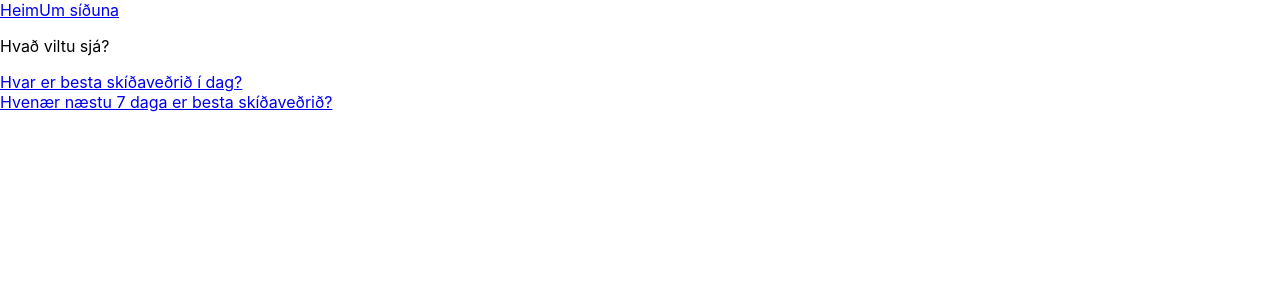
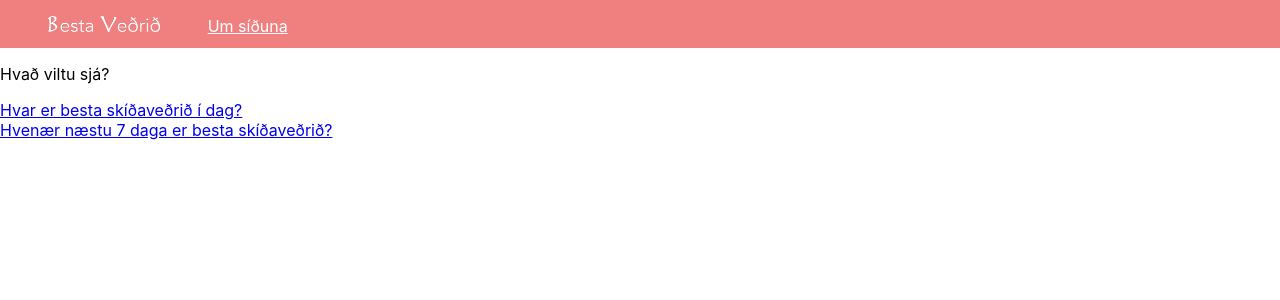
Before and after one commit to Heidrun7/skiResortsWeb, a React (Create React App) app in the folder frontend/: page / in a window 1280 px wide. Shown: the top 300 px of the page. Built offline with nearby package versions, Linux system fonts and the light colour scheme.

Commit message:
Styled Navbar

```diff
--- /dev/null
+++ b/frontend/src/components/Navbar/Navbar.css
@@ -0,0 +1,22 @@
+.nav {
+  background-color: lightcoral;
+  height: 2rem;
+  padding-top: 1rem;
+  display: flex;
+}
+
+.nav a {
+  color: white;
+}
+
+.home {
+  margin-left: 3rem;
+}
+
+.home img {
+  height: 1rem;
+}
+
+.about {
+  margin-left: 3rem;
+}
--- a/frontend/src/components/Navbar/Navbar.js
+++ b/frontend/src/components/Navbar/Navbar.js
@@ -1,30 +1,21 @@
 import React from "react";
 import { Link } from "react-router-dom";
+import "./Navbar.css";
+import logo from "../../images/fullLogoWhite.png";
 
 const Navbar = () => {
   return (
-    <>
+    <div className="nav">
+      <div className="home">
         <Link
           to={{
             pathname: "/",
           }}
         >
-        Heim
+          <img src={logo} alt="Besta veðrið" />
         </Link>
-      {/* <Link
-        to={{
-          pathname: "/iceland",
-        }}
-      >
-        Iceland
-      </Link>
-      <Link
-        to={{
-          pathname: "/worldwide",
-        }}
-      >
-        Worldwide
-      </Link> */}
+      </div>
+      <div className="about">
         <Link
           to={{
             pathname: "/about",
@@ -32,7 +23,8 @@ const Navbar = () => {
         >
           Um síðuna
         </Link>
-    </>
+      </div>
+    </div>
   );
 };
 
```
Also changed, not shown: frontend/src/images/fullLogo.png (renamed from frontend/public/fullLogo.png), frontend/src/images/fullLogoWhite.png (renamed from frontend/public/fullLogoBW.png). Lines whose indentation alone changed are shown as unchanged.
